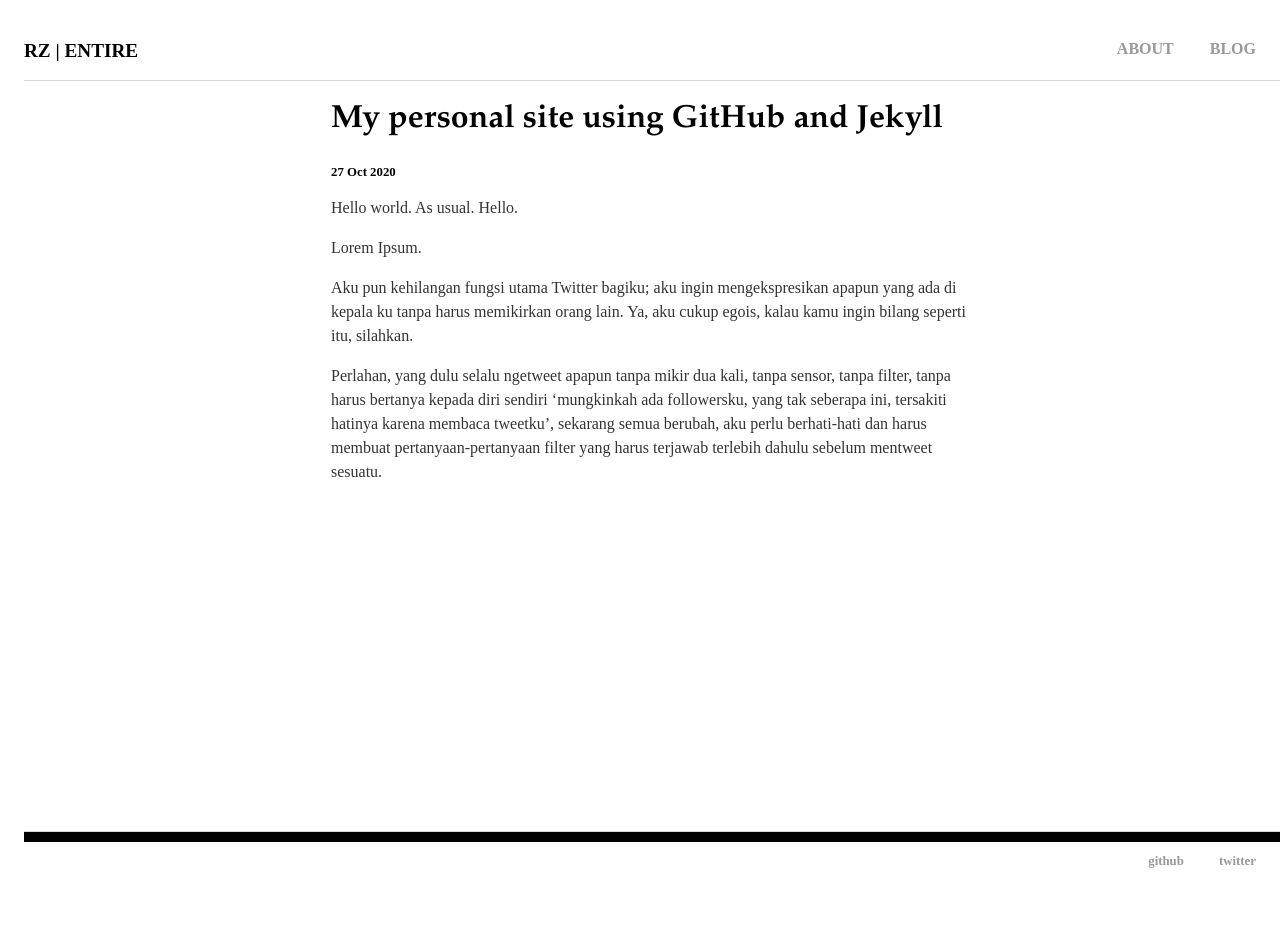
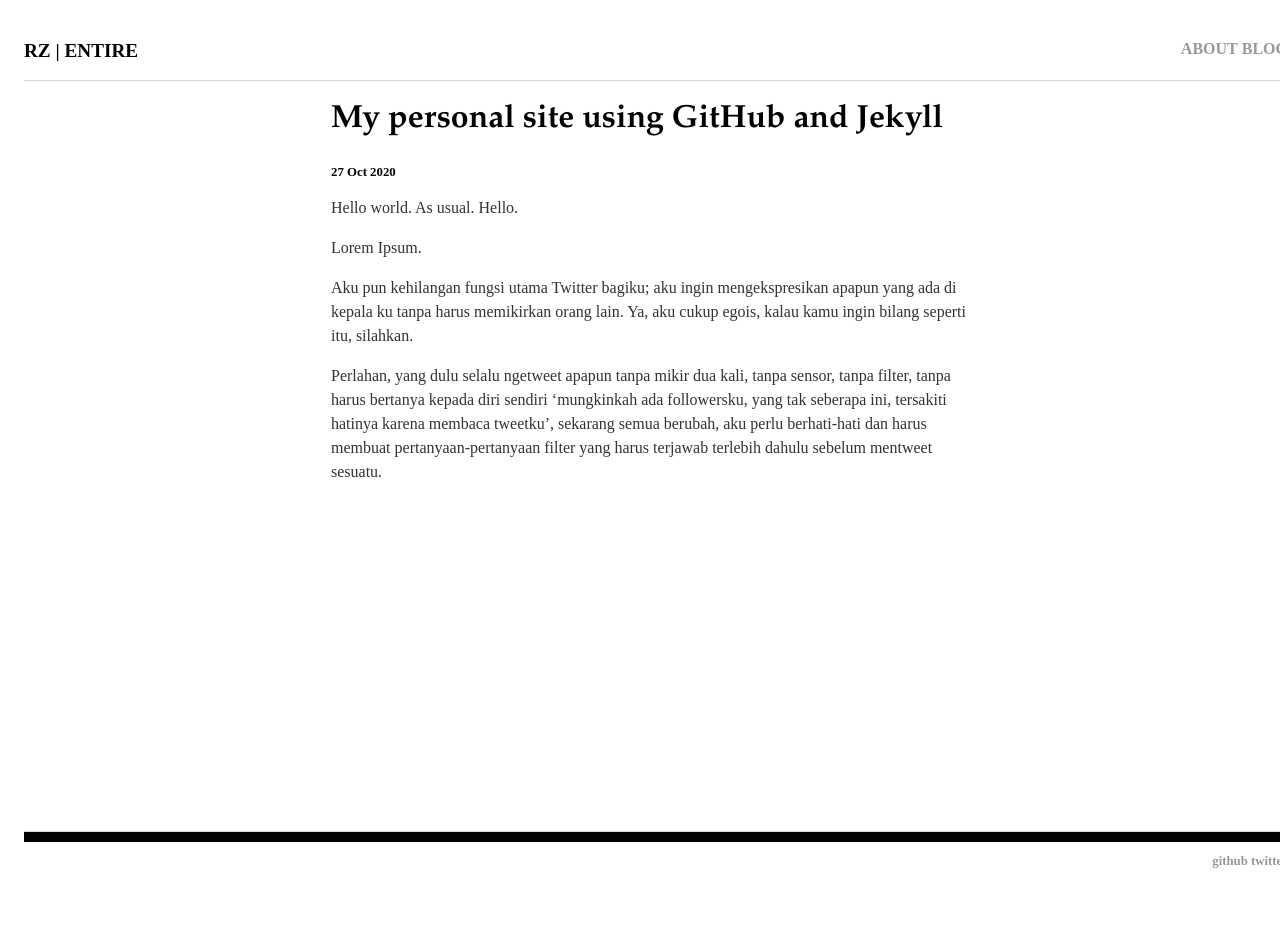
Before and after one commit to rnfitriansyah/rnfitriansyah.github.io, a Jekyll site: the page built from _posts/2020-10-27-rizki-first-site.md, in a window 1280 px wide. Built offline with Jekyll 4.4.1, drawn with Linux system fonts in a browser that asks for light colours.

Commit message:
Update responsive.css

```diff
--- a/css/responsive.css
+++ b/css/responsive.css
@@ -50,11 +50,11 @@ footer ul {
 
 nav ul li, footer ul li {
     display: inline;
-    margin-right: 32px;
+    margin-right: 0;
 }
 
 header {
-    border-bottom: 1px solid #d5d5d5;
+    border-bottom: 2px solid #d5d5d5;
 }
 
 nav {
```
